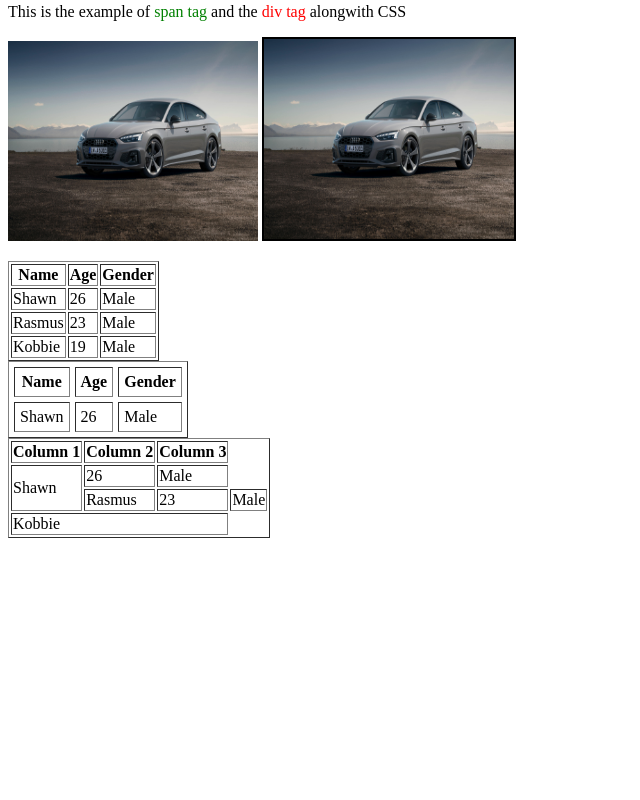
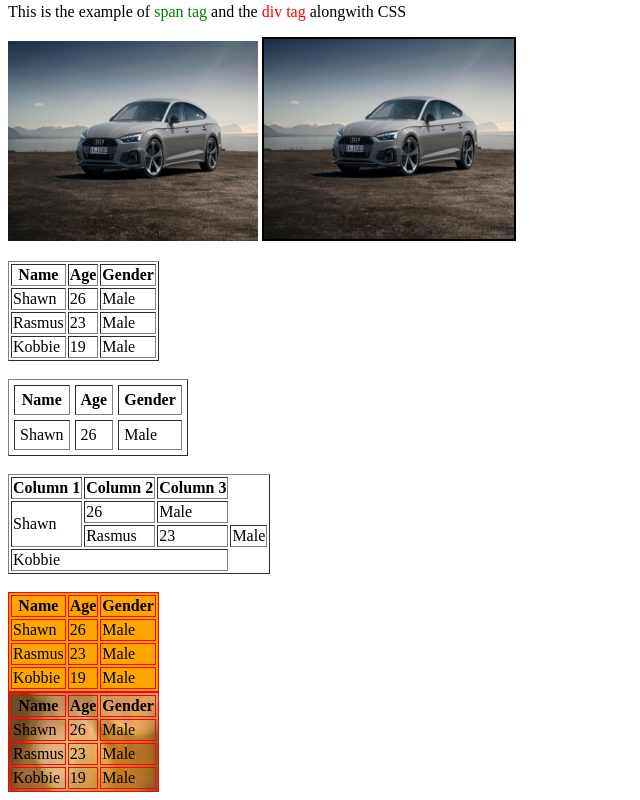
Before and after one commit to shawere/repository, a plain HTML site: page index.html in a window 1280 px wide. Shown: the part 1106-1906 px from the top of the page, without its empty margins (0-640 px from the left). Before the commit the page ends 1652 px from the top, so only its background shows below. Drawn offline with Linux system fonts and the light colour scheme.

Commit message:
Commit 9

```diff
--- a/index.html
+++ b/index.html
@@ -89,6 +89,7 @@
 
 
             <!--Tables-->
+            <div>
             <table border="1">
                 <!--Table Heading-->
                <thead>
@@ -114,12 +115,14 @@
                 </tr>
                </thead>
             </table>
+            </div>
+            <br>
 
                         <!--Cell Padding and Spacing-->
                <!--The cellspacing attribute defines the width of the border, while cellpadding represents
 the distance between cell borders and the content within a cell
                -->
-
+            <div>
             <table border="1" cellpadding="5" cellspacing="5">
                 <tr>
                     <th>Name</th>
@@ -132,8 +135,11 @@ the distance between cell borders and the content within a cell
                     <td>Male</td>
                 </tr>
             </table>
+            </div>
+            <br>
 
             <!--Colspan and Rowspan-->
+            <div>
             <table border="1">
                 <tr>
                     <th>Column 1</th>
@@ -154,6 +160,58 @@ the distance between cell borders and the content within a cell
                     <td colspan="3">Kobbie</td>
                 </tr>
             </table>
+            </div>
+            <br>
+            <!--Table Backgrounds-->
+            <div>
+                <table border="1" bordercolor="red" bgcolor="orange">
+                <tr>
+                    <th>Name</th>
+                    <th>Age</th>
+                    <th>Gender</th>
+                </tr>
+                <tr>
+                    <td>Shawn</td>
+                    <td>26</td>
+                    <td>Male</td>
+                </tr>
+                <tr>
+                    <td>Rasmus</td>
+                    <td>23</td>
+                    <td>Male</td>
+                </tr>
+                <tr>
+                    <td>Kobbie</td>
+                    <td>19</td>
+                    <td>Male</td>
+                </tr>
+                </table>
+
+                <table border="1" bordercolor="red" background="Images/bg.jpeg">
+                    <tr>
+                        <th>Name</th>
+                        <th>Age</th>
+                        <th>Gender</th>
+                    </tr>
+                    <tr>
+                        <td>Shawn</td>
+                        <td>26</td>
+                        <td>Male</td>
+                    </tr>
+                    <tr>
+                        <td>Rasmus</td>
+                        <td>23</td>
+                        <td>Male</td>
+                    </tr>
+                    <tr>
+                        <td>Kobbie</td>
+                        <td>19</td>
+                        <td>Male</td>
+                    </tr>
+
+                </table>
+
+            </div>
 
 
 
```
Also changed, not shown: Images/bg.jpeg (added).
